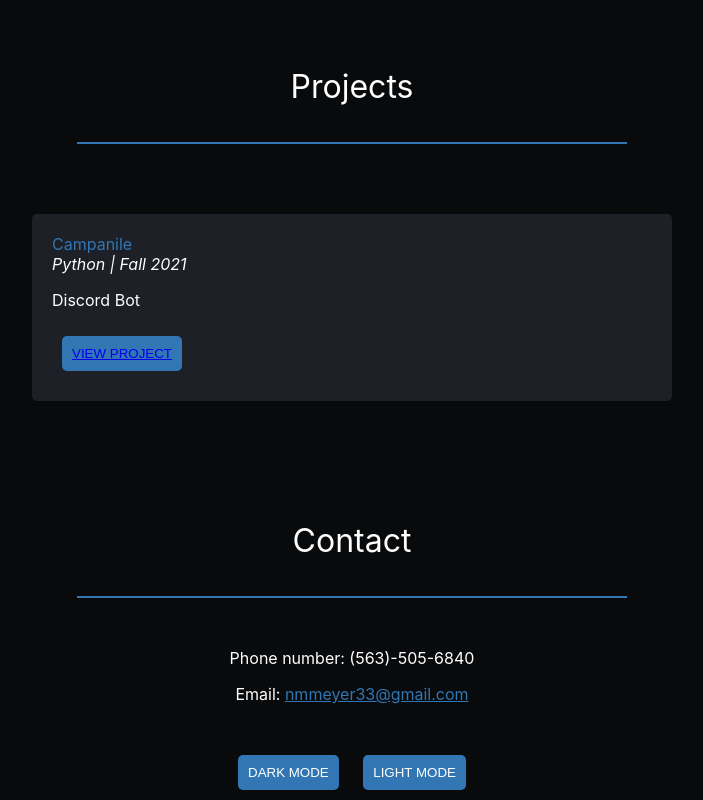
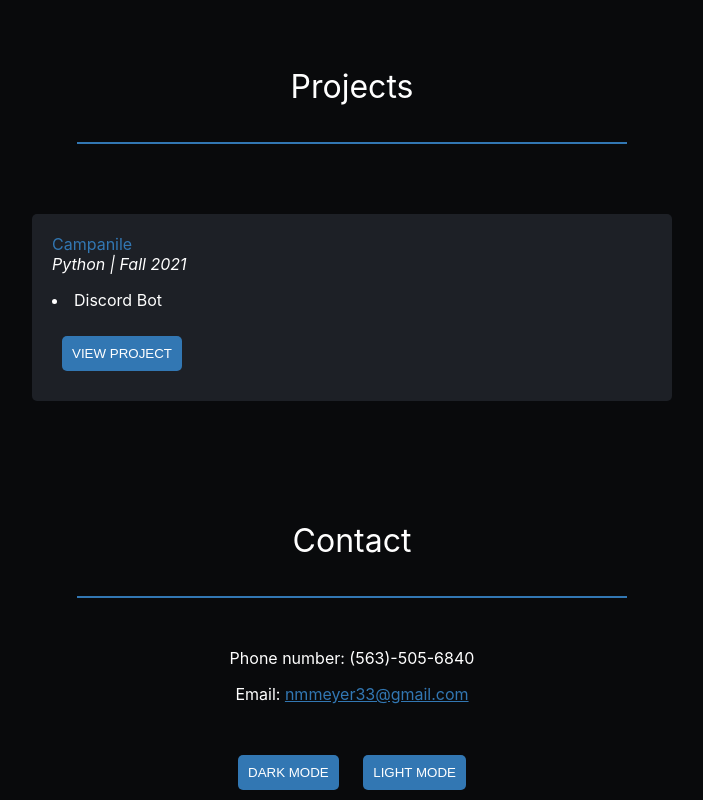
Before and after one commit to NoahMeyer10/meyernoah.github.io, a plain HTML site: page index.html in a window 1280 px wide. Shown: the part 1716-2516 px from the top of the page, without its empty margins (288-991 px from the left). Drawn offline with Linux system fonts and the light colour scheme.

Commit message:
fixed Projects card

```diff
--- a/index.html
+++ b/index.html
@@ -100,9 +100,11 @@
                     <span class="project-languages"> Python | </span>
                     <span class="project-dates"> Fall 2021 </span>
                     <p class="project-description">
-                        Discord Bot
+                        <li>
+                            Discord Bot
+                        </li>
                     </p>
-                    <button><a href="https://github.com/NoahMeyer10/Campanile" target="_blank">VIEW PROJECT</a></button>
+                    <button onclick="campanile()">VIEW PROJECT</button>
                 </div>
             </div>
         </div>
--- a/js/app.js
+++ b/js/app.js
@@ -20,3 +20,7 @@ function lightMode() {
         cards[i].style.background = "#e1e1e1";
     }
 }
+
+function campanile() {
+    window.location.href="https://github.com/NoahMeyer10/Campanile";
+}
```
